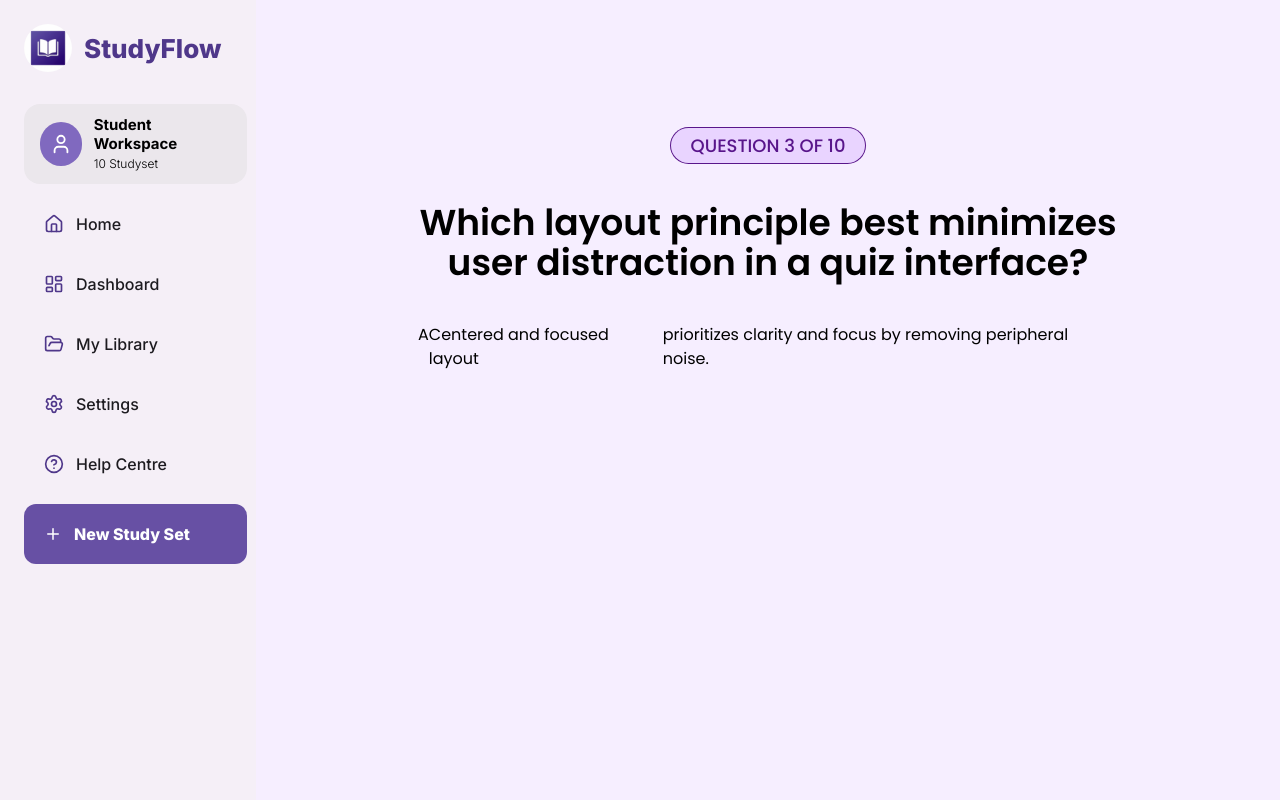
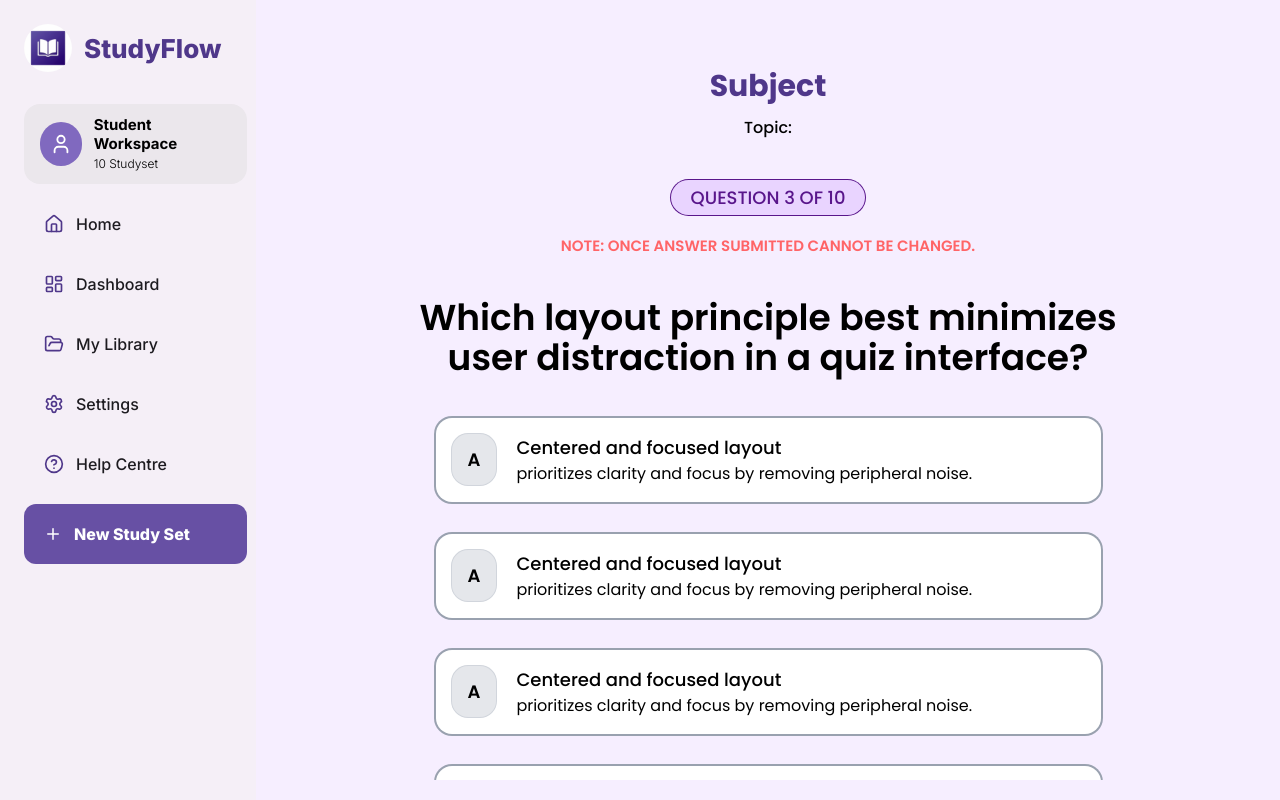
Before and after one commit to omkar-2225/StudyFlow-react, a React (Vite) app: page /quiz in a window 1280 px wide. Built offline with nearby package versions, Linux system fonts and the light colour scheme.

Commit message:
Quiz page

```diff
--- a/src/StudyFlowComp/Quiz/Quiz.jsx
+++ b/src/StudyFlowComp/Quiz/Quiz.jsx
@@ -1,20 +1,65 @@
+import { LucideBadgeQuestionMark, MoveRight } from 'lucide-react'
 import React from 'react'
 
 function Quiz() {
   return (
-    <div className='flex flex-col w-175 justify-center items-center mx-auto font-pop'>
+    <div className='flex flex-col w-175 justify-center items-center mx-auto font-pop -mt-15'>
+
+        {/* Topic and subject name */}
+        <h2 className='text-center text-3xl font-bold text-[#4F378A] mb-3'>Subject</h2>
+        <p className='mb-10 font-medium '>Topic: </p>
+
       {/* total question */}
-      <span className='mb-10 bg-purple-200 px-5 py-1 text-[18px] font-medium text-purple-900 ring-1 rounded-full'>QUESTION 3 OF 10</span>
+      <span className='mb-5 bg-purple-200 px-5 py-1 text-[18px] font-medium text-purple-900 ring-1 rounded-full'>QUESTION 3 OF 10</span>
+
+      {/* note */}
+      <p className='mb-10 font-semibold text-[15px] text-red-400'>NOTE: ONCE ANSWER SUBMITTED CANNOT BE CHANGED.</p>
 
       {/* actual question */}
       <h2 className='text-black text-4xl font-semibold text-center mb-10'>Which layout principle best minimizes user distraction in a quiz interface?</h2>
 
       {/* options cards */}
-      <div className='w-full h-25 flex '>
-        <h2>A</h2>
-        <p className=''>Centered and focused layout</p>
-        <p className=''>prioritizes clarity and focus by removing peripheral noise.</p>
+      <div className='w-[95%]  mb-8 flex bg-white p-4 gap-5 rounded-2xl ring-2 ring-gray-400 justify-center items-center hover:bg-gray-100 transition-all duration-300'>
+        <h2 className='bg-gray-200 px-4 py-3 rounded-2xl font-semibold ring ring-gray-300 text-[18px]'>A</h2>
+        <div className='flex flex-wrap'>
+            <p className='font-medium text-lg'>Centered and focused layout</p>
+            <p className='font-normal'>prioritizes clarity and focus by removing peripheral noise.</p>
+        </div>
       </div>
+      <div className='w-[95%]  mb-8 flex bg-white p-4 gap-5 rounded-2xl ring-2 ring-gray-400 justify-center items-center hover:bg-gray-100 transition-all duration-300'>
+        <h2 className='bg-gray-200 px-4 py-3 rounded-2xl font-semibold ring ring-gray-300 text-[18px]'>A</h2>
+        <div className='flex flex-wrap'>
+            <p className='font-medium text-lg'>Centered and focused layout</p>
+            <p className='font-normal'>prioritizes clarity and focus by removing peripheral noise.</p>
+        </div>
+      </div>
+      <div className='w-[95%]  mb-8 flex bg-white p-4 gap-5 rounded-2xl ring-2 ring-gray-400 justify-center items-center hover:bg-gray-100 transition-all duration-300'>
+        <h2 className='bg-gray-200 px-4 py-3 rounded-2xl font-semibold ring ring-gray-300 text-[18px]'>A</h2>
+        <div className='flex flex-wrap'>
+            <p className='font-medium text-lg'>Centered and focused layout</p>
+            <p className='font-normal'>prioritizes clarity and focus by removing peripheral noise.</p>
+        </div>
+      </div>
+      <div className='w-[95%]  mb-8 flex bg-white p-4 gap-5 rounded-2xl ring-2 ring-gray-400 justify-center items-center hover:bg-gray-100 transition-all duration-300'>
+        <h2 className='bg-gray-200 px-4 py-3 rounded-2xl font-semibold ring ring-gray-300 text-[18px]'>A</h2>
+        <div className='flex flex-wrap'>
+            <p className='font-medium text-lg'>Centered and focused layout</p>
+            <p className='font-normal'>prioritizes clarity and focus by removing peripheral noise.</p>
+        </div>
+      </div>
+
+      {/* buttons : request hint, skip, submitanswer (next button) */}
+      <div className='flex items-center gap-3 justify-between w-full px-6 select-none'>
+
+        {/* request hint */}
+        <button className='flex gap-2 justify-center items-center font-semibold hover:text-green-600'><LucideBadgeQuestionMark /> Request hint</button>
+
+        <div className='flex flex-row gap-5'>
+            <button className='bg-gray-100 text-black px-5 py-3 rounded-xl text-[16px] font-semibold hover:bg-gray-200 ring ring-gray-300'>Skip Question</button>
+            <button className='flex gap-2 bg-[#5a409c] text-white px-5 py-3 rounded-xl text-[16px] font-semibold justify-center items-center hover:bg-[#6448ab] hover:scale-105 transition-all duration-300'>Submit answer <MoveRight size={30} fontSize={20}/></button>
+        </div>
+      </div>
+
     </div>
   )
 }
```
